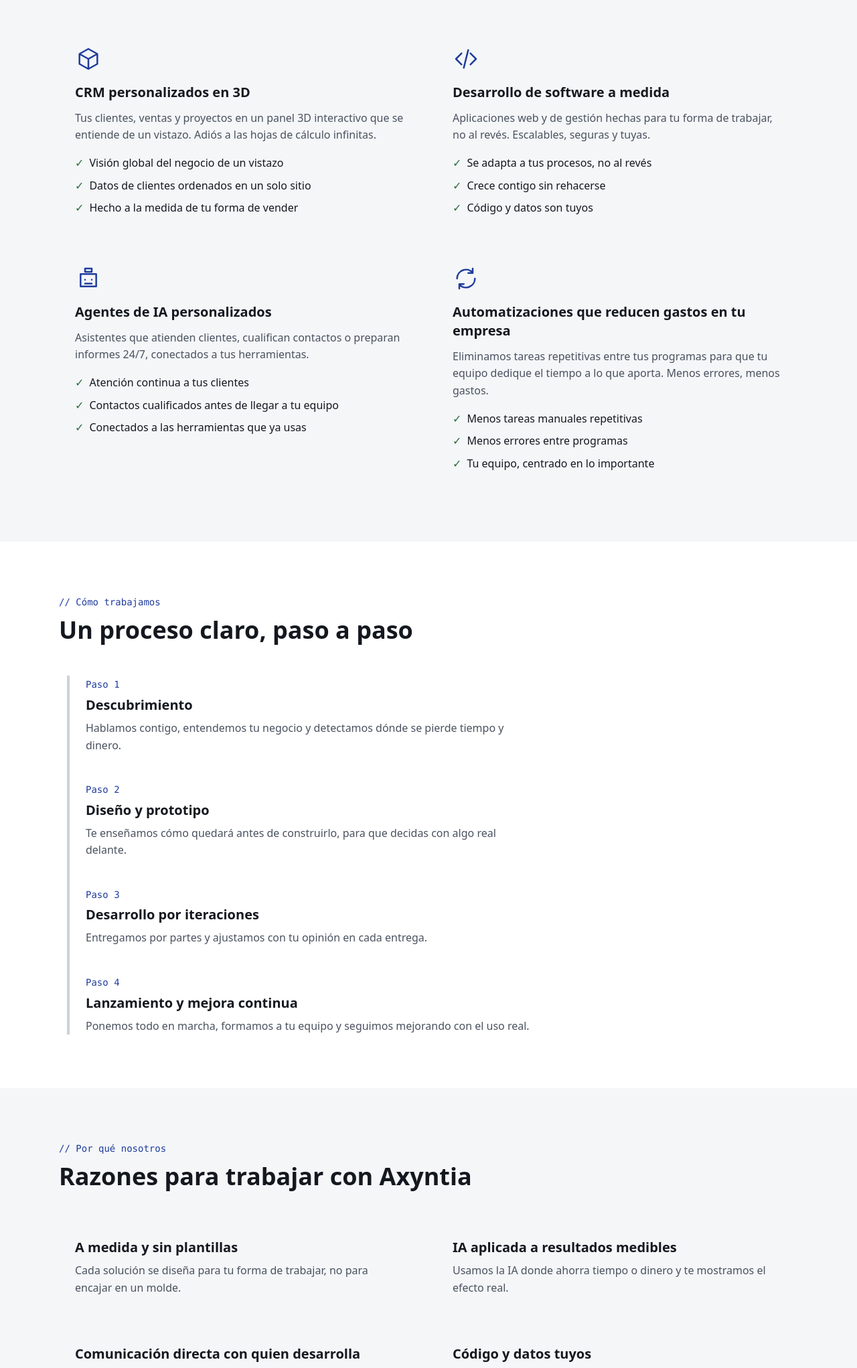
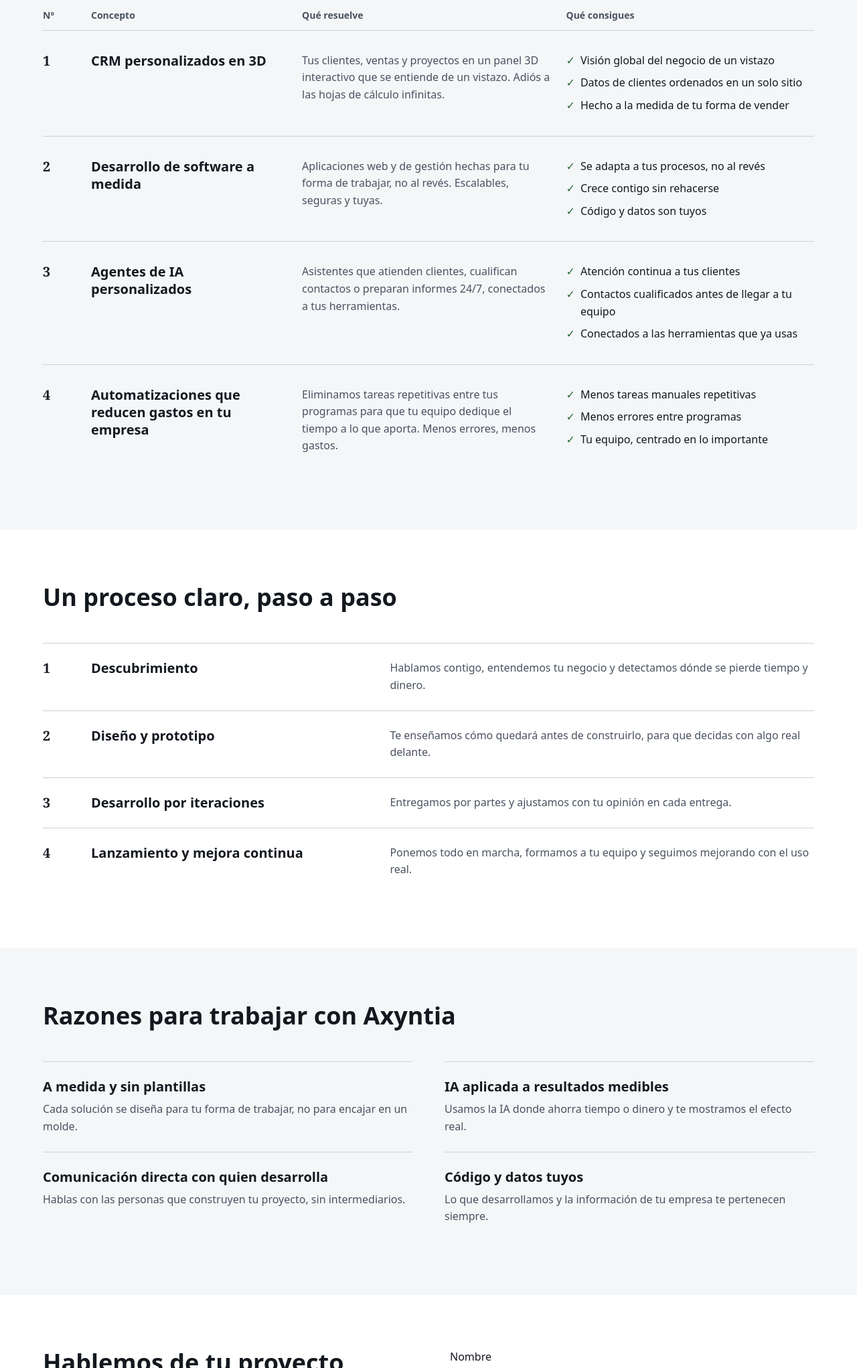
Before and after one commit to deividev/axyntia-web, an Astro site: page / in a window 1280 px wide. Shown: the part 757-2800 px from the top of the page at 67% size. Built offline with nearby package versions, Linux system fonts and the light colour scheme; Astro itself is replaced by a stand-in of ours.

Commit message:
feat: servicios y pasos como líneas de albarán, cabecera de la issue #8 y contacto en dos columnas
Servicios, Cómo trabajamos, Razones, Contacto y pie pasan a los tokens nuevos sin tarjetas, iconos ni etiquetas //. Hablemos queda junto a Menú entre 640 y 1023 px sin cambiar el orden del DOM, y los import de ContactForm van antes de MESSAGE_SLACK.

Co-Authored-By: Claude Sonnet 5.5 <noreply@anthropic.com>

```diff
--- a/src/components/Contact.astro
+++ b/src/components/Contact.astro
@@ -4,15 +4,15 @@ import ContactForm from './ContactForm.astro';
 import WhatsAppLink from './WhatsAppLink.astro';
 ---
 
-<section id="contacto" data-reveal class="bg-surface py-20">
-  <div class="mx-auto max-w-3xl px-6">
-    <p class="text-primary font-mono text-sm">// Contacto</p>
-    <h2 class="mt-3 text-3xl font-bold md:text-4xl">Hablemos de tu proyecto</h2>
+<section id="contacto" class="bg-surface py-20">
+  <div class="max-w-content mx-auto grid gap-x-16 px-6 lg:grid-cols-2">
+    <div>
+      <h2 class="type-heading">Hablemos de tu proyecto</h2>
       <p class="text-text-muted mt-4">
         Cuéntanos tu idea. Te respondemos en 24 h laborables con una propuesta sin compromiso.
       </p>
       <noscript>
-      <p class="border-border-control mt-6 rounded-md border p-4">
+        <p class="border-border-control mt-6 rounded-sm border p-4">
           Para enviar el formulario hace falta JavaScript. Mientras tanto, escríbenos a
           <a class="text-primary underline" href={`mailto:${site.contactEmail}`}>
             {site.contactEmail}
@@ -20,6 +20,8 @@ import WhatsAppLink from './WhatsAppLink.astro';
           o por <WhatsAppLink label="WhatsApp" variant="inline" />.
         </p>
       </noscript>
+    </div>
+    <div>
       <ContactForm />
       <div class="mt-8 flex flex-col gap-4 sm:flex-row sm:items-center">
         <WhatsAppLink label="Escríbenos por WhatsApp" />
@@ -28,4 +30,5 @@ import WhatsAppLink from './WhatsAppLink.astro';
         </a>
       </div>
     </div>
+  </div>
 </section>
--- a/src/components/ContactForm.astro
+++ b/src/components/ContactForm.astro
@@ -2,24 +2,24 @@
 import { site } from '../config/site';
 import { SERVICES } from '../lib/services';
 import { MESSAGE_MAX } from '../lib/contact';
+import WhatsAppLink from './WhatsAppLink.astro';
 
 // Margen sobre el máximo para que escribir de más muestre el error de longitud en vez de cortar.
 const MESSAGE_SLACK = 500;
-import WhatsAppLink from './WhatsAppLink.astro';
 ---
 
 <form
   id="contact-form"
   novalidate
   data-endpoint={site.formEndpoint}
-  class="mt-8 space-y-5"
+  class="mt-8 space-y-5 lg:mt-0"
   method="post"
   action="#contacto"
 >
   <div
     id="contact-summary"
     aria-live="assertive"
-    class="border-error rounded-md border p-4 empty:hidden"
+    class="border-error rounded-sm border p-4 empty:hidden"
   ></div>
 
   <div>
@@ -70,7 +70,12 @@ import WhatsAppLink from './WhatsAppLink.astro';
   </div>
   <div>
     <div class="flex items-start gap-3">
-      <input id="privacidad" name="privacidad" type="checkbox" class="mt-1 h-6 w-6 shrink-0" />
+      <input
+        id="privacidad"
+        name="privacidad"
+        type="checkbox"
+        class="accent-primary mt-1 h-6 w-6 shrink-0"
+      />
       <label for="privacidad">
         He leído y acepto la{' '}
         <a href="/privacidad" class="text-primary underline">
--- a/src/components/Process.astro
+++ b/src/components/Process.astro
@@ -19,23 +19,20 @@ const steps = [
 ];
 ---
 
-<section id="como-trabajamos" data-reveal class="bg-surface py-20">
-  <div class="mx-auto max-w-6xl px-6">
-    <p class="text-primary font-mono text-sm">// Cómo trabajamos</p>
-    <h2 class="mt-3 text-3xl font-bold md:text-4xl">Un proceso claro, paso a paso</h2>
-    <div class="relative mt-12 pl-10">
-      <div class="bg-border absolute top-0 bottom-0 left-3 w-1" aria-hidden="true">
-        <div data-progress-line class="progress-line bg-brand h-full w-full"></div>
-      </div>
-      <ol class="space-y-10">
-        {steps.map((s, i) => (
-          <li class="relative">
-            <span class="text-primary font-mono text-sm">Paso {i + 1}</span>
-            <h3 class="mt-1 text-xl font-bold">{s.title}</h3>
-            <p class="text-text-muted mt-2 max-w-2xl">{s.text}</p>
-          </li>
-        ))}
-      </ol>
-    </div>
+<section id="como-trabajamos" class="bg-surface py-20">
+  <div class="max-w-content mx-auto px-6">
+    <h2 class="type-heading">Un proceso claro, paso a paso</h2>
+    <ol class="mt-12">
+      {steps.map((s, i) => (
+        <li data-step class="step-row border-border border-t py-6">
+          <span data-step-number class="type-figure">
+            <span class="sr-only">Paso </span>
+            {i + 1}
+          </span>
+          <h3 class="type-subheading">{s.title}</h3>
+          <p class="text-text-muted">{s.text}</p>
+        </li>
+      ))}
+    </ol>
   </div>
 </section>
--- a/src/components/Reasons.astro
+++ b/src/components/Reasons.astro
@@ -19,14 +19,13 @@ const reasons = [
 ];
 ---
 
-<section id="por-que" data-reveal class="py-20">
-  <div class="mx-auto max-w-6xl px-6">
-    <p class="text-primary font-mono text-sm">// Por qué nosotros</p>
-    <h2 class="mt-3 text-3xl font-bold md:text-4xl">Razones para trabajar con Axyntia</h2>
-    <ul class="mt-12 grid gap-6 md:grid-cols-2">
+<section id="por-que" class="py-20">
+  <div class="max-w-content mx-auto px-6">
+    <h2 class="type-heading">Razones para trabajar con Axyntia</h2>
+    <ul class="mt-12 grid gap-x-12 md:grid-cols-2">
       {reasons.map((r) => (
-        <li class="card p-6" data-reason data-card>
-          <h3 class="text-xl font-bold">{r.title}</h3>
+        <li class="border-border border-t py-6" data-reason>
+          <h3 class="type-subheading">{r.title}</h3>
           <p class="text-text-muted mt-2">{r.text}</p>
         </li>
       ))}
--- a/src/components/Services.astro
+++ b/src/components/Services.astro
@@ -1,38 +1,38 @@
 ---
-import { SERVICES, type ServiceId } from '../lib/services';
-
-const icons: Record<ServiceId, string> = {
-  'crm-3d': 'M12 3 4 7.5v9L12 21l8-4.5v-9zM4 7.5l8 4.5 8-4.5M12 12v9',
-  'software-a-medida': 'M8 7 3 12l5 5M16 7l5 5-5 5M14 4l-4 16',
-  'agentes-ia': 'M9 3h6v3H9zM5 8h14v11H5zM9 13h.01M15 13h.01M9 16.5h6',
-  automatizaciones: 'M4 12a8 8 0 0 1 14-5.3M20 12a8 8 0 0 1-14 5.3M18 3v4h-4M6 21v-4h4',
-};
+import { SERVICES } from '../lib/services';
 ---
 
-<section id="servicios" data-reveal class="py-20">
-  <div class="mx-auto max-w-6xl px-6">
-    <p class="text-primary font-mono text-sm">// Servicios</p>
-    <h2 class="mt-3 text-3xl font-bold md:text-4xl">Lo que hacemos por tu empresa</h2>
-    <div class="mt-12 grid gap-6 md:grid-cols-2">
-      {SERVICES.map((s) => (
-        <article class="card p-6" data-card>
-          <svg
-            viewBox="0 0 24 24"
-            class="text-primary h-10 w-10"
-            fill="none"
-            stroke="currentColor"
-            stroke-width="1.5"
-            stroke-linecap="round"
-            stroke-linejoin="round"
+<section id="servicios" class="py-20">
+  <div class="max-w-content mx-auto px-6">
+    <h2 class="type-heading">Lo que hacemos por tu empresa</h2>
+    <div
       aria-hidden="true"
+      class="ledger-grid type-label text-text-muted mt-12 hidden pb-3 lg:grid"
     >
-            <path d={icons[s.id]} />
-          </svg>
-          <h3 class="mt-4 text-xl font-bold">{s.title}</h3>
-          <p class="text-text-muted mt-3">{s.description}</p>
-          <ul class="mt-4 space-y-2">
+      <span>Nº</span>
+      <span>Concepto</span>
+      <span>Qué resuelve</span>
+      <span>Qué consigues</span>
+    </div>
+    <ol class="mt-12 lg:mt-0">
+      {SERVICES.map((s, i) => (
+        <li data-service-row class="ledger-grid border-border gap-y-4 border-t py-8">
+          <div class="flex min-w-0 items-baseline gap-4 lg:contents">
+            <span data-line-number class="type-figure">
+              <span class="sr-only">Línea </span>
+              {i + 1}
+            </span>
+            <h3 class="type-subheading min-w-0 break-words">{s.title}</h3>
+          </div>
+          <div class="min-w-0 break-words">
+            <p class="type-label text-text-muted lg:sr-only">Qué resuelve</p>
+            <p class="text-text-muted mt-1 lg:mt-0">{s.description}</p>
+          </div>
+          <div class="min-w-0 break-words">
+            <p class="type-label text-text-muted lg:sr-only">Qué consigues</p>
+            <ul class="mt-1 space-y-2 lg:mt-0">
               {s.benefits.map((b) => (
-              <li class="text-text flex gap-2">
+                <li class="flex gap-2">
                   <span class="text-success" aria-hidden="true">
                     ✓
                   </span>
@@ -40,8 +40,9 @@ const icons: Record<ServiceId, string> = {
                 </li>
               ))}
             </ul>
-        </article>
+          </div>
+        </li>
       ))}
-    </div>
+    </ol>
   </div>
 </section>
--- a/src/components/SiteFooter.astro
+++ b/src/components/SiteFooter.astro
@@ -16,7 +16,7 @@ const links = [
 ---
 
 <footer class="border-border bg-surface border-t">
-  <div class="mx-auto flex max-w-6xl flex-col gap-6 px-6 py-10 md:flex-row md:items-center md:justify-between">
+  <div class="max-w-content mx-auto flex flex-col gap-6 px-6 py-10 md:flex-row md:items-center md:justify-between">
     <Wordmark />
     <nav aria-label="Secciones" class="flex flex-wrap gap-4">
       {links.map((l) => (
@@ -34,7 +34,7 @@ const links = [
       </a>
     </nav>
   </div>
-  <p class="text-text-muted mx-auto max-w-6xl px-6 pb-8 text-sm">
+  <p class="text-text-muted max-w-content mx-auto px-6 pb-8 text-sm">
     © {year} {site.companyName}
   </p>
 </footer>
--- a/src/components/SiteHeader.astro
+++ b/src/components/SiteHeader.astro
@@ -13,15 +13,15 @@ const links = [
 ];
 ---
 
-<header class="border-border bg-bg/90 fixed inset-x-0 top-0 z-50 border-b backdrop-blur">
-  <div class="relative mx-auto flex max-w-6xl items-center justify-between gap-4 px-6 py-4">
+<header class="border-border bg-surface fixed inset-x-0 top-0 z-50 border-b">
+  <div class="max-w-content relative mx-auto flex items-center gap-3 px-6 py-4">
     <a href="/" aria-label="Axyntia, inicio">
       <Wordmark />
     </a>
     {/* El botón va en el DOM justo antes del nav (orden de foco, WCAG 2.4.3); order-last lo deja a la derecha. */}
     <button
       type="button"
-      class="menu-btn border-border-control text-text order-last h-11 min-w-11 items-center justify-center rounded-md border px-3"
+      class="menu-btn border-border-control text-text order-last h-11 min-w-11 items-center justify-center rounded-sm border px-3"
       aria-controls="site-nav"
       aria-expanded="false"
       aria-label="Menú"
@@ -42,7 +42,7 @@ const links = [
         </a>
       ))}
     </nav>
-    <div class="flex items-center gap-3">
+    <div class="ml-auto flex items-center lg:ml-0">
       <a href={`${anchorBase}#contacto`} class="btn btn-primary hidden sm:inline-flex">
         Hablemos
       </a>
```
Lines whose indentation alone changed are shown as unchanged.
